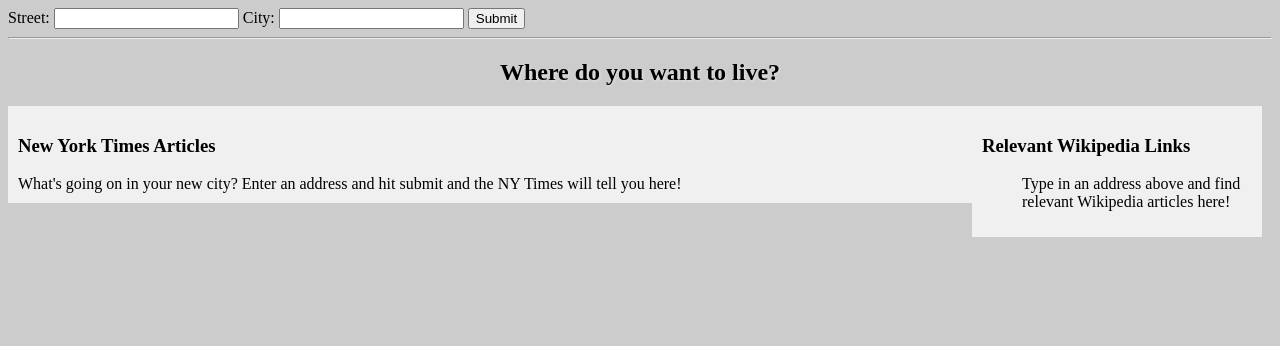
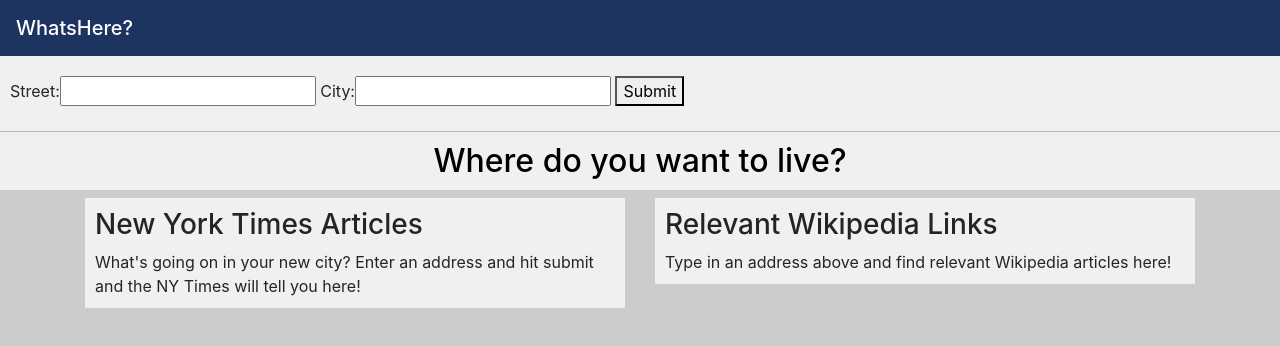
Before and after one commit to henryfok/Move-Planner-App, a plain HTML site: page index.html in a window 1280 px wide. Drawn offline with nearby package versions, Linux system fonts and the light colour scheme.

Commit message:
Add Bootstrap and update layout

```diff
--- a/css/style.css
+++ b/css/style.css
@@ -1,4 +1,3 @@
-* {box-sizing:border-box;}
 body {background-color: #CCC;}
 
 .bgimg {
@@ -10,34 +9,43 @@
 	opacity:1;
 }
 
+.navbar {
+	background-color: #1D3461;
+}
+
+.form-container {
+	padding: 20px 10px;
+	background-color: rgba(255,255,255,0.7);
+}
+
 .greeting {
 	color:black;
-    text-shadow: 1px 1px 3px rgba(255,255,255, .5);
 	text-align: center;
+	padding: 10px 0px;
+	background-color: rgba(255,255,255,0.7);
+}
+
+hr {
+	margin: 0px;
 }
 
 .wikipedia-container {
-    float:right;
-    width:290px;
 	padding:10px;
-    margin-right: 10px;
 	background-color: rgba(255,255,255,0.7);
 }
 
 .nytimes-container {
 	padding: 10px;
-    margin-right:300px;
 	background-color: rgba(255,255,255,0.7);
 }
 
 .article-list {
+	list-style-type: none;
 	margin: 0;
 	padding: 0;
 }
 
 .article {
-    list-style-type: none;
-    padding:10px;
 	border-top: 1px solid #CCC;
 }
 .article:first-child {
--- a/index.html
+++ b/index.html
@@ -2,10 +2,14 @@
 <html lang="en">
 <head>
 	<meta charset="UTF-8">
-	<title>Your Moving Companion</title>
+	<title>WhatsHere?</title>
+	<link rel="stylesheet" href="https://stackpath.bootstrapcdn.com/bootstrap/4.1.3/css/bootstrap.min.css" integrity="sha384-MCw98/SFnGE8fJT3GXwEOngsV7Zt27NXFoaoApmYm81iuXoPkFOJwJ8ERdknLPMO" crossorigin="anonymous">
 	<link rel="stylesheet" href="css/style.css">
 </head>
 <body>
+	<nav class="navbar navbar-dark">
+		<span class="navbar-brand mb-0 h1">WhatsHere?</span>
+	</nav>
 
 	<form id="form-container" class="form-container">
 		<label for="street">Street: </label><input type="text" id="street" value="">
@@ -17,20 +21,33 @@
 
 	<h2 id="greeting" class="greeting">Where do you want to live?</h2>
 
+	<div class="container">
+		<div class="row">
 
-	<div class="wikipedia-container">
-		<h3 id="wikipedia-header">Relevant Wikipedia Links</h3>
-		<ul id="wikipedia-links">Type in an address above and find relevant Wikipedia articles here!</ul>
+			<div class="col">
+				<div class="wikipedia-container">
+					<h3 id="nytimes-header">New York Times Articles</h3>
+					<ul id="nytimes-articles" class="article-list">What's going on in your new city? Enter an address and hit submit and the NY Times will tell you here!</ul>
+				</div>
+			</div>
+
+			<div class="col">
+				<div class="nytimes-container">
+					<h3 id="wikipedia-header">Relevant Wikipedia Links</h3>
+					<ul id="wikipedia-links" class="article-list">Type in an address above and find relevant Wikipedia articles here!</ul>
+				</div>
+			</div>
+
+		</div>
 	</div>
 
 
-	<div class="nytimes-container">
-		<h3 id="nytimes-header">New York Times Articles</h3>
-		<ul id="nytimes-articles" class="article-list">What's going on in your new city? Enter an address and hit submit and the NY Times will tell you here!</ul>
-	</div>
 
 	<script src="js/libs/jquery.min.js"></script>
-	<script type='text/javascript' src='js/config.js'></script>
+	<script src='js/config.js'></script>
 	<script src="js/script.js"></script>
+	<!-- <script src="https://code.jquery.com/jquery-3.3.1.slim.min.js" integrity="sha384-q8i/X+965DzO0rT7abK41JStQIAqVgRVzpbzo5smXKp4YfRvH+8abtTE1Pi6jizo" crossorigin="anonymous"></script> -->
+	<script src="https://cdnjs.cloudflare.com/ajax/libs/popper.js/1.14.3/umd/popper.min.js" integrity="sha384-ZMP7rVo3mIykV+2+9J3UJ46jBk0WLaUAdn689aCwoqbBJiSnjAK/l8WvCWPIPm49" crossorigin="anonymous"></script>
+	<script src="https://stackpath.bootstrapcdn.com/bootstrap/4.1.3/js/bootstrap.min.js" integrity="sha384-ChfqqxuZUCnJSK3+MXmPNIyE6ZbWh2IMqE241rYiqJxyMiZ6OW/JmZQ5stwEULTy" crossorigin="anonymous"></script>
 </body>
 </html>
--- a/js/script.js
+++ b/js/script.js
@@ -76,7 +76,7 @@
 		var articles = data.response.docs;
 		// console.log(articles);
 		for (var i=0; i<articles.length; i++) {
-			$nytElem.append('<li><a href="' + articles[i].web_url + '">' + articles[i].headline.main + '</a></li>');
+			$nytElem.append('<li class="article"><a href="' + articles[i].web_url + '">' + articles[i].headline.main + '</a></li>');
 			$nytElem.append('<p>' + articles[i].snippet + '</p>');
 		}
 
@@ -116,7 +116,7 @@
 						wikiLink = data[j][i];
 					}
 				}
-				$wikiElem.append('<li><a href="' + wikiLink + '">' + wikiTitle + '</a></li><p>' + wikiSnippet + '</p>');
+				$wikiElem.append('<li class="article"><a href="' + wikiLink + '">' + wikiTitle + '</a></li><p>' + wikiSnippet + '</p>');
 			}
 			clearTimeout(wikiRequestTimeout);
 		}
```
Lines whose indentation alone changed are shown as unchanged.
